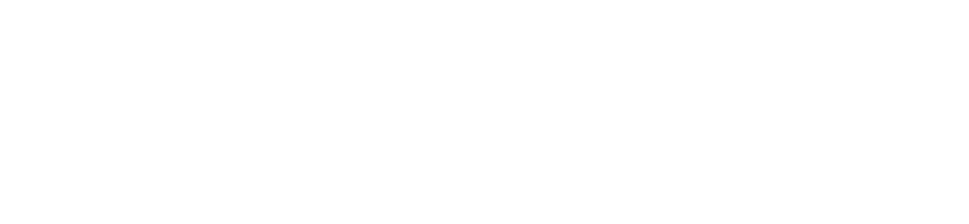
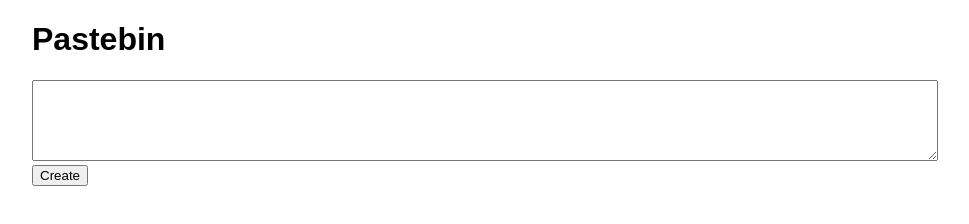
Before and after one commit to DanH42/IT353_M-2, a plain HTML site: page demo/static/index.html in a window 1280 px wide. Shown: the whole page, without its empty margins (158-1127 px from the left). Drawn offline with nearby package versions, Linux system fonts and the light colour scheme.

Commit message:
Added basic HTML/JS

```diff
--- a/demo/static/index.html
+++ b/demo/static/index.html
@@ -1,11 +1,20 @@
 <!DOCTYPE html>
 <html lang="en">
 <head>
-	<title>Pastebin</head>
+	<title>Pastebin</title>
 	<link rel="stylesheet" type="text/css" href="style.css" />
+	<script src="http://ajax.googleapis.com/ajax/libs/jquery/1/jquery.min.js"></script>
 	<script type="text/javascript" src="pastes.js"></script>
 </head>
 <body>
-
+	<div id="content">
+		<header>
+			<h1>Pastebin</h1>
+		</header>
+		<form id="newPaste">
+			<textarea id="paste" rows="5" cols="20"></textarea>
+			<input type="submit" value="Create" />
+		</form>
+	</div>
 </body>
 </html>
--- a/demo/static/pastes.js
+++ b/demo/static/pastes.js
@@ -0,0 +1,9 @@
+$(function(){
+	$("#newPaste").submit(function(e){
+		e.preventDefault();
+
+		var text = $("#paste").val();
+		console.log(text);
+		//TODO: POST paste to server
+	});
+});
--- a/demo/static/style.css
+++ b/demo/static/style.css
@@ -0,0 +1,12 @@
+body{
+	font-family: Arial, Helvetica, sans-serif;
+}
+
+#content{
+	max-width: 900px;
+	margin: auto;
+}
+
+textarea{
+	width: 100%;
+}
```
